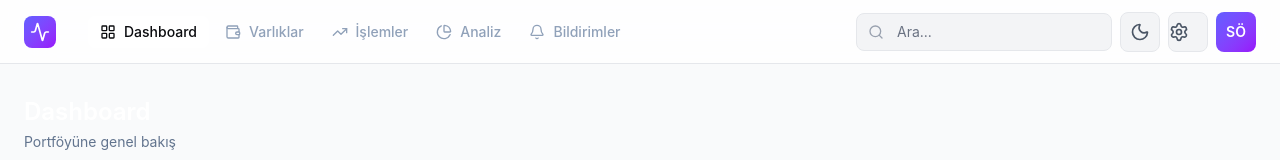
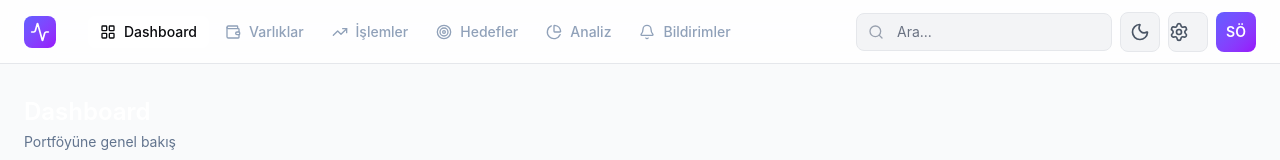
Before and after one commit to ongonmanga-beep/portfolio-tracker, a React (Vite) app: page / in a window 1280 px wide. Shown: the top 160 px of the page. Built offline with nearby package versions, Linux system fonts and the light colour scheme.

Commit message:
Hedefler sayfası menüye eklendi (Target ikonu)

```diff
--- a/src/App.tsx
+++ b/src/App.tsx
@@ -14,6 +14,7 @@ import {
   Activity,
   DollarSign,
   Clock,
+  Target,
   Moon,
   Sun
 } from 'lucide-react'
@@ -81,6 +82,8 @@ function App() {
         return <Assets />
       case 'transactions':
         return <Transactions />
+      case 'goals':
+        return <Goals />
       case 'analysis':
         return <Analysis />
       case 'goals':
@@ -111,6 +114,7 @@ function App() {
               <NavButton icon={LayoutGrid} label="Dashboard" active={activeTab === 'dashboard'} onClick={() => setActiveTab('dashboard')} />
               <NavButton icon={Wallet} label="Varlıklar" active={activeTab === 'assets'} onClick={() => setActiveTab('assets')} />
               <NavButton icon={TrendingUp} label="İşlemler" active={activeTab === 'transactions'} onClick={() => setActiveTab('transactions')} />
+              <NavButton icon={Target} label="Hedefler" active={activeTab === 'goals'} onClick={() => setActiveTab('goals')} />
               <NavButton icon={PieChartIcon} label="Analiz" active={activeTab === 'analysis'} onClick={() => setActiveTab('analysis')} />
               <NavButton icon={Bell} label="Bildirimler" active={activeTab === 'alerts'} onClick={() => setActiveTab('alerts')} />
             </div>
```
